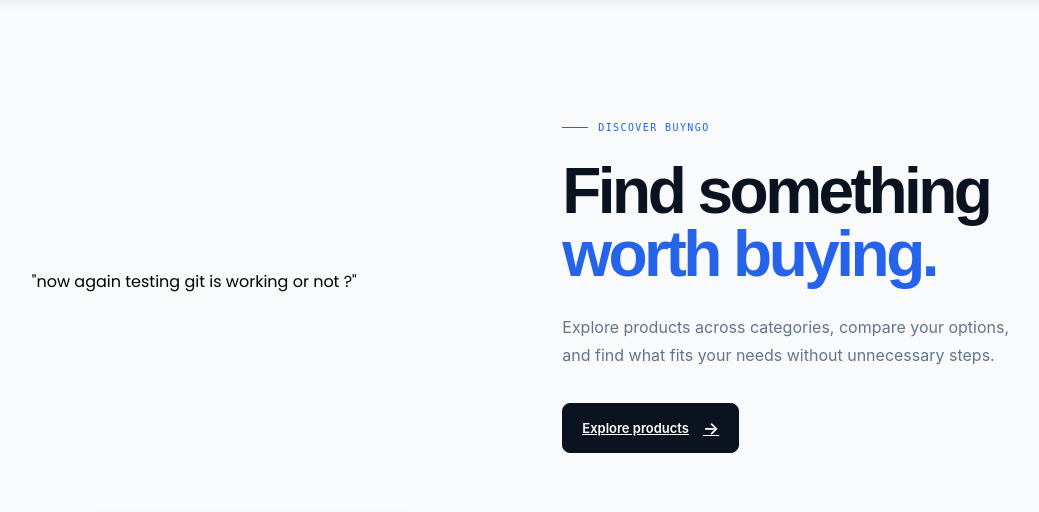
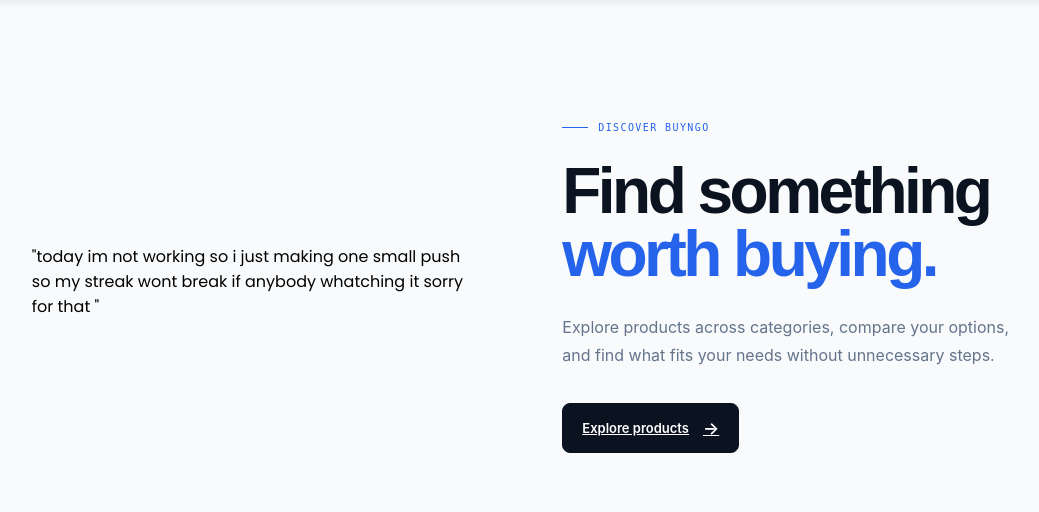
Before and after one commit to sidddhesh-dev/BuyNGo, a Django app: page /features/ in a window 1280 px wide. Shown: the part 58-570 px from the top of the page, without its empty margins (45-1084 px from the left). Run offline with Django 5.2, Linux system fonts and the light colour scheme.

Commit message:
feat : basic modifications in code

```diff
--- a/templates/home/features.html
+++ b/templates/home/features.html
@@ -6,7 +6,7 @@
 <section class="feature-section">
 
     <div class="feature-wrapper">
-        "now again testing git is working or not ?"
+        "today im not working so i just making one small push so my streak wont break if anybody whatching it sorry for that "
 
         <div class="feature-copy">
 
```
